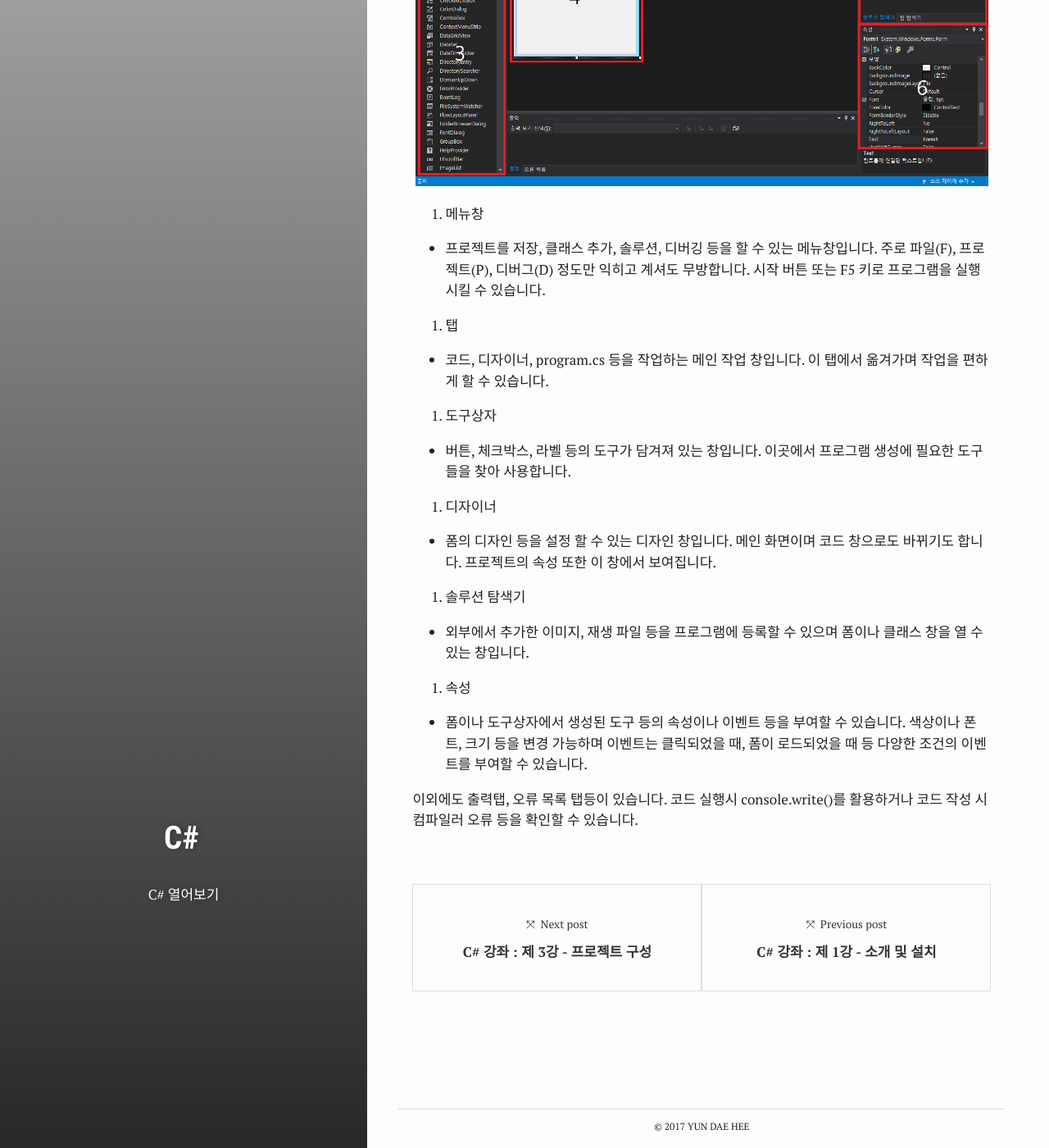
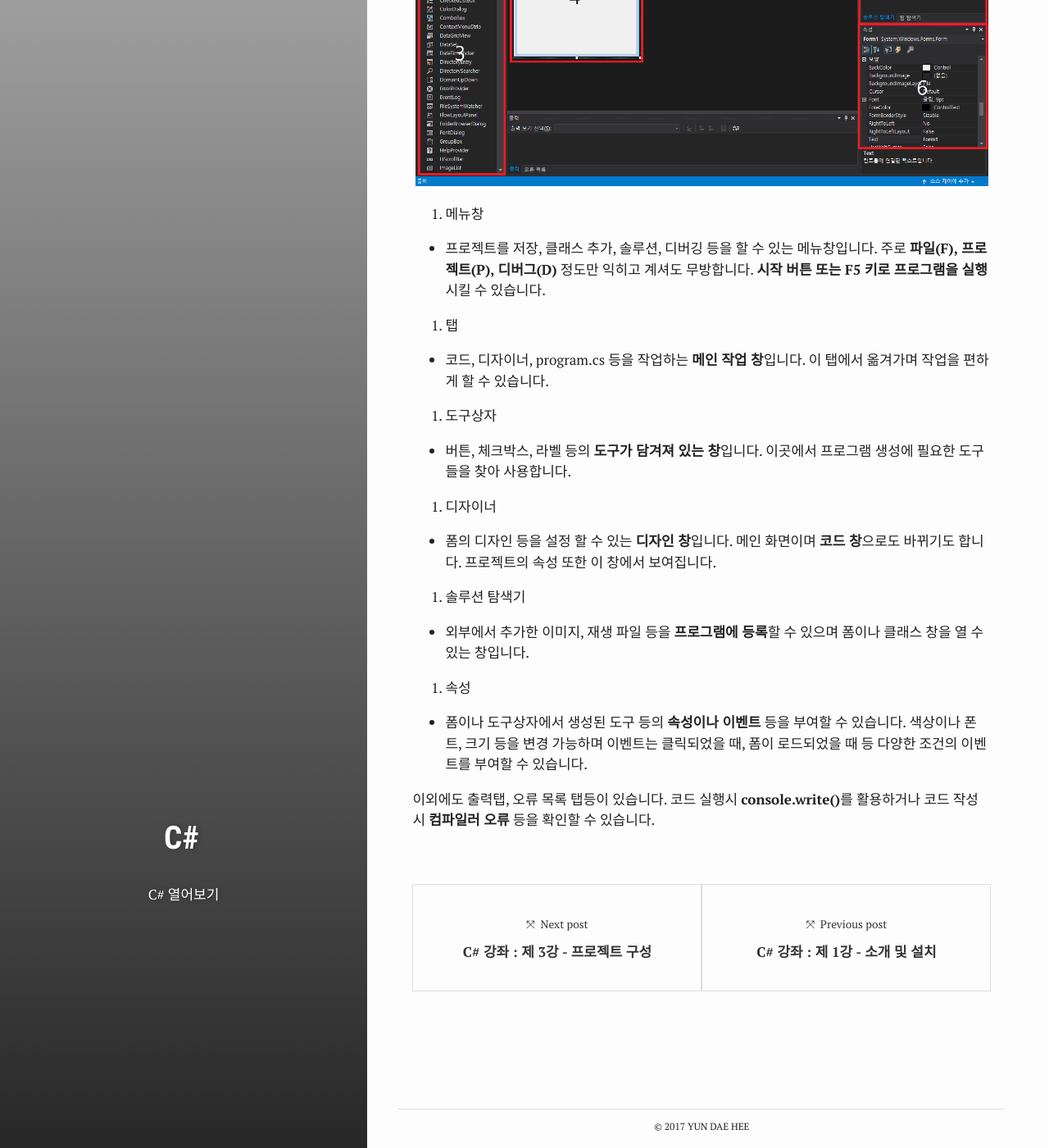
Before and after one commit to test076923/076923.github.io, a Jekyll site: the page built from _posts/2017-07-21-C#-2.md, in a window 1280 px wide and 1400 px high, scrolled down 1617 px. Shown: the whole window at 82% size. Built offline with Jekyll 4.4.1, drawn with Linux system fonts in a browser that asks for light colours; some of the changed text lies outside the part shown.

Commit message:
Update 2017-07-21-C#-2.md

```diff
--- a/_posts/2017-07-21-C#-2.md
+++ b/_posts/2017-07-21-C#-2.md
@@ -12,11 +12,11 @@ author: 윤대희
 #### 프로젝트 생성 ####
 [![1]({{ site.images }}/C/ch2/1.PNG)]({{ site.images }}/C/ch2/1.PNG)
 C#을 사용하기 위해서는 'Visual Studio 2017'을 실행시킵니다.
-그 후, 파일(F) → 새로 만들기(N) → 프로젝트(P) 를 통하여 새로운 프로젝트를 생성할 수 있습니다.
+그 후, **파일(F) → 새로 만들기(N) → 프로젝트(P)** 를 통하여 새로운 프로젝트를 생성할 수 있습니다.
 
 <br>
 [![2]({{ site.images }}/C/ch2/2.png)]({{ site.images }}/C/ch2/2.png)
-현재 사용하려는 템플릿은 C#이기 때문에 템플릿 → Visual C# → Windows Forms 앱(.NET Framework)을 선택해주고 이름과 저장경로를 설정합니다.
+현재 사용하려는 템플릿은 C#이기 때문에 **템플릿 → Visual C# → Windows Forms 앱(.NET Framework)**을 선택해주고 이름과 저장경로를 설정합니다.
 <br><br>
 
 ----------
@@ -26,34 +26,34 @@ C#을 사용하기 위해서는 'Visual Studio 2017'을 실행시킵니다.
 
 1. 메뉴창
 
- - 프로젝트를 저장, 클래스 추가, 솔루션, 디버깅 등을 할 수 있는 메뉴창입니다. 주로 파일(F), 프로젝트(P), 디버그(D) 정도만 익히고 계셔도 무방합니다. 시작 버튼 또는 F5 키로 프로그램을 실행시킬 수 있습니다.
+ - 프로젝트를 저장, 클래스 추가, 솔루션, 디버깅 등을 할 수 있는 메뉴창입니다. 주로 **파일(F), 프로젝트(P), 디버그(D)** 정도만 익히고 계셔도 무방합니다. **시작 버튼 또는 F5 키로 프로그램을 실행**시킬 수 있습니다.
 
 
 2. 탭
 
- - 코드, 디자이너, program.cs 등을 작업하는 메인 작업 창입니다. 이 탭에서 옮겨가며 작업을 편하게 할 수 있습니다.
+ - 코드, 디자이너, program.cs 등을 작업하는 **메인 작업 창**입니다. 이 탭에서 옮겨가며 작업을 편하게 할 수 있습니다.
 
 
 3. 도구상자
 
- - 버튼, 체크박스, 라벨 등의 도구가 담겨져 있는 창입니다. 이곳에서 프로그램 생성에 필요한 도구들을 찾아 사용합니다.
+ - 버튼, 체크박스, 라벨 등의 **도구가 담겨져 있는 창**입니다. 이곳에서 프로그램 생성에 필요한 도구들을 찾아 사용합니다.
 
 
 4. 디자이너
 
- - 폼의 디자인 등을 설정 할 수 있는 디자인 창입니다. 메인 화면이며 코드 창으로도 바뀌기도 합니다. 프로젝트의 속성 또한 이 창에서 보여집니다.
+ - 폼의 디자인 등을 설정 할 수 있는 **디자인 창**입니다. 메인 화면이며 **코드 창**으로도 바뀌기도 합니다. 프로젝트의 속성 또한 이 창에서 보여집니다.
 
 
 5. 솔루션 탐색기
 
- - 외부에서 추가한 이미지, 재생 파일 등을 프로그램에 등록할 수 있으며 폼이나 클래스 창을 열 수 있는 창입니다.
+ - 외부에서 추가한 이미지, 재생 파일 등을 **프로그램에 등록**할 수 있으며 폼이나 클래스 창을 열 수 있는 창입니다.
 
 
 6. 속성
 
- - 폼이나 도구상자에서 생성된 도구 등의 속성이나 이벤트 등을 부여할 수 있습니다. 색상이나 폰트, 크기 등을 변경 가능하며 이벤트는 클릭되었을 때, 폼이 로드되었을 때 등 다양한 조건의 이벤트를 부여할 수 있습니다.
+ - 폼이나 도구상자에서 생성된 도구 등의 **속성이나 이벤트** 등을 부여할 수 있습니다. 색상이나 폰트, 크기 등을 변경 가능하며 이벤트는 클릭되었을 때, 폼이 로드되었을 때 등 다양한 조건의 이벤트를 부여할 수 있습니다.
 
 
 
 
-이외에도 출력탭, 오류 목록 탭등이 있습니다. 코드 실행시 console.write()를 활용하거나 코드 작성 시 컴파일러 오류 등을 확인할 수 있습니다.
+이외에도 출력탭, 오류 목록 탭등이 있습니다. 코드 실행시 **console.write()**를 활용하거나 코드 작성 시 **컴파일러 오류** 등을 확인할 수 있습니다.
```
